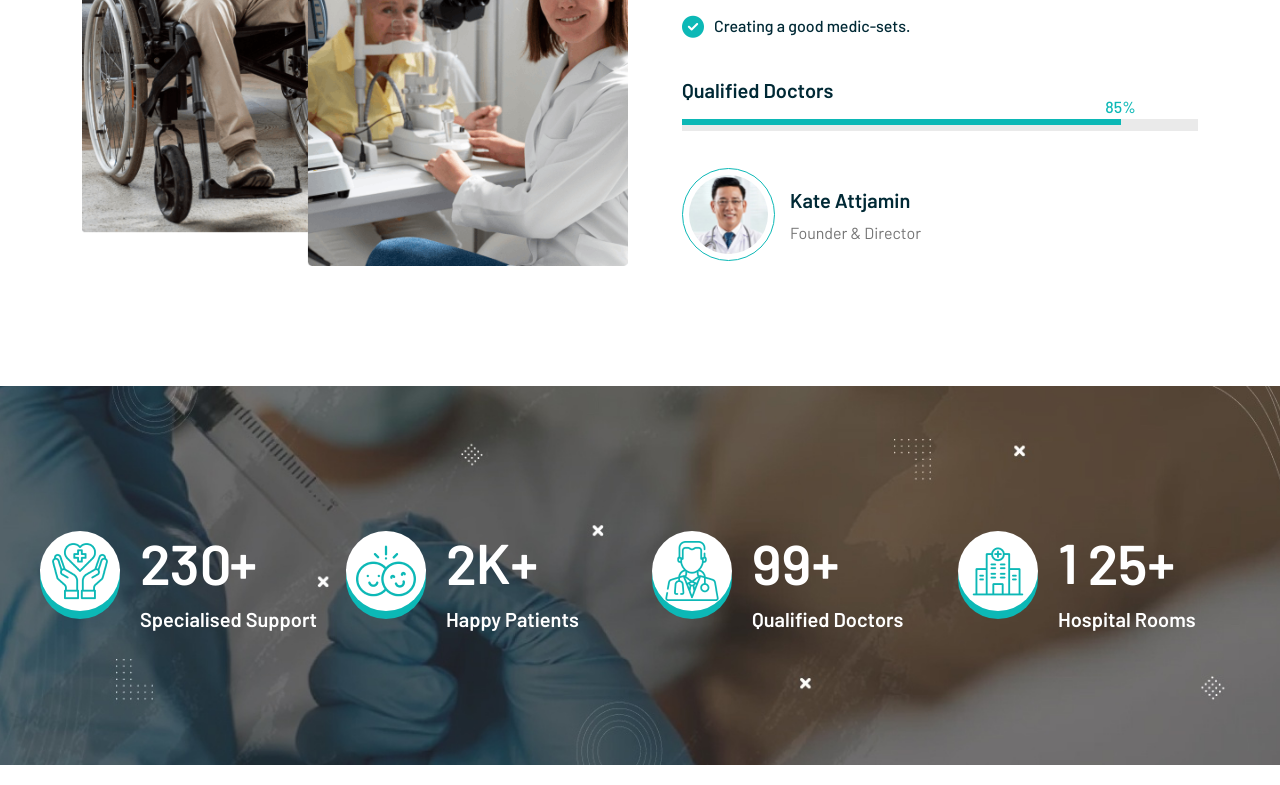
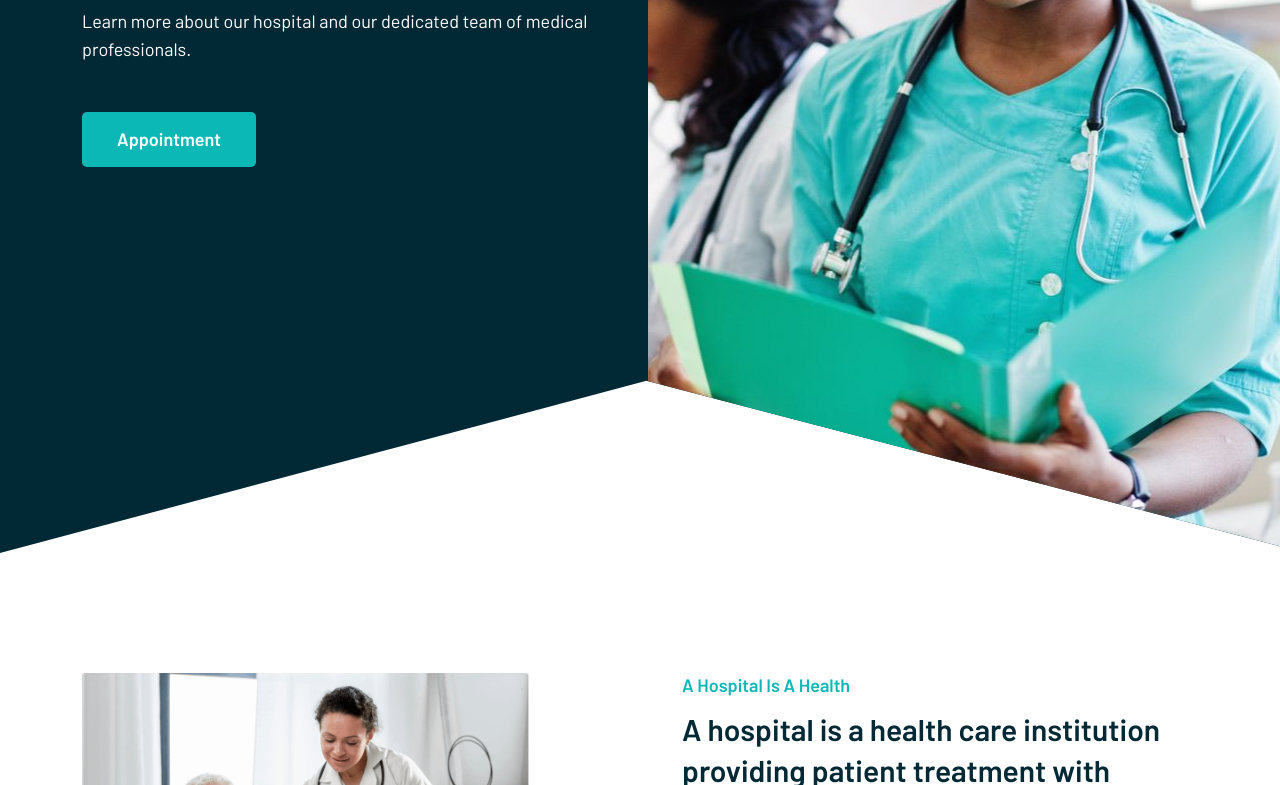
Before and after one commit to codepulsezoya/landing-page, a plain HTML site: page about.html in a window 1280 px wide. Shown: the part 448-1233 px from the top of the page. Drawn offline with Linux system fonts and the light colour scheme.

Commit message:
Add hero banner to about.html

```diff
--- a/about.html
+++ b/about.html
@@ -91,6 +91,28 @@
     </div>
   </header>
   <!-- End Header Section -->
+
+  <!-- Start Page Banner -->
+  <section class="cs_hero cs_style_1 position-relative">
+    <div class="cs_hero_top cs_bg_filled cs_primary_bg">
+      <div class="container">
+        <div class="row cs_gap_y_30 align-items-center">
+          <div class="col-lg-6">
+            <div class="cs_hero_text">
+              <h1 class="cs_hero_title cs_fs_60 cs_semibold cs_white_color wow fadeInDown">About Us</h1>
+              <p class="cs_hero_subtitle cs_fs_18 cs_white_color">Learn more about our hospital and our dedicated team of medical professionals.</p>
+              <a href="appointment.html" class="cs_btn cs_style_1 cs_fs_18 cs_semibold cs_accent_bg_v1 cs_white_color">Appointment</a>
+            </div>
+          </div>
+          <div class="col-lg-6">
+            <div class="cs_hero_thumb cs_bg_filled" data-src="assets/images/hero_img_1.jpeg">
+            </div>
+          </div>
+        </div>
+      </div>
+    </div>
+  </section>
+  <!-- End Page Banner -->
 
   <!-- Start About Section -->
    <section class="cs_about cs_style_1" id="about">
```
